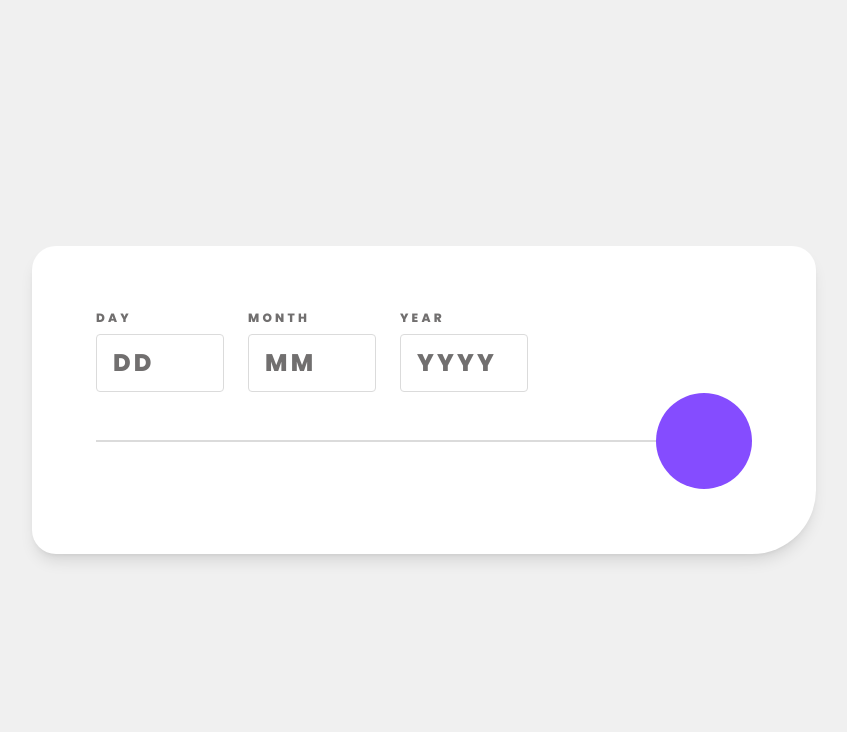
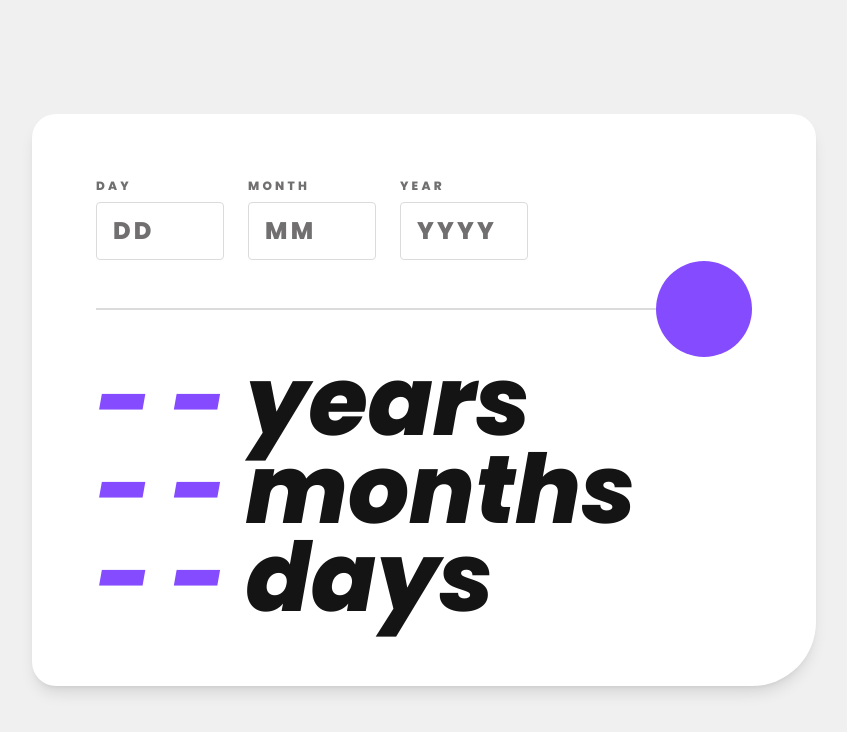
Before and after one commit to Yazeed-Idris/age-calculator-app, a React (Vite) app: page / in a window 1280 px wide. Shown: the top 732 px of the page, without its empty margins (216-1063 px from the left). Built offline with nearby package versions, Linux system fonts and the light colour scheme.

Commit message:
- Created age view with styles

```diff
--- a/src/App.jsx
+++ b/src/App.jsx
@@ -1,5 +1,6 @@
 import {DatePicker} from "./components/DatePicker.jsx";
 import {ArrowDivider} from "./components/ArrowDivider";
+import {AgeView} from "./components/AgeView";
 
 function App() {
 
@@ -8,6 +9,7 @@ function App() {
         <div className='shadow-lg p-6 lg:p-16 bg-White rounded-3xl rounded-br-[4rem] min-w-0 max-w-[90rem] mx-3'>
             <DatePicker />
             <ArrowDivider />
+            <AgeView />
         </div>
     </div>
   )
--- /dev/null
+++ b/src/components/AgeView.jsx
@@ -0,0 +1,9 @@
+export const AgeView = ({years = '- -', months = '- -', days = '- -'}) => {
+    return (
+        <div className='font-Poppins'>
+            <h1 className='text-[3.35rem] leading-[3rem] lg:leading-[5.5rem] lg:text-8xl text-Purple font-extrabold italic'>{years} <span className='text-Off-Black'>years</span></h1>
+            <h1 className='text-[3.35rem] leading-[3rem] lg:leading-[5.5rem] lg:text-8xl text-Purple font-extrabold italic'>{months} <span className='text-Off-Black'>months</span></h1>
+            <h1 className='text-[3.35rem] leading-[3rem] lg:leading-[5.5rem] lg:text-8xl text-Purple font-extrabold italic'>{days} <span className='text-Off-Black'>days</span></h1>
+        </div>
+    )
+}
```
